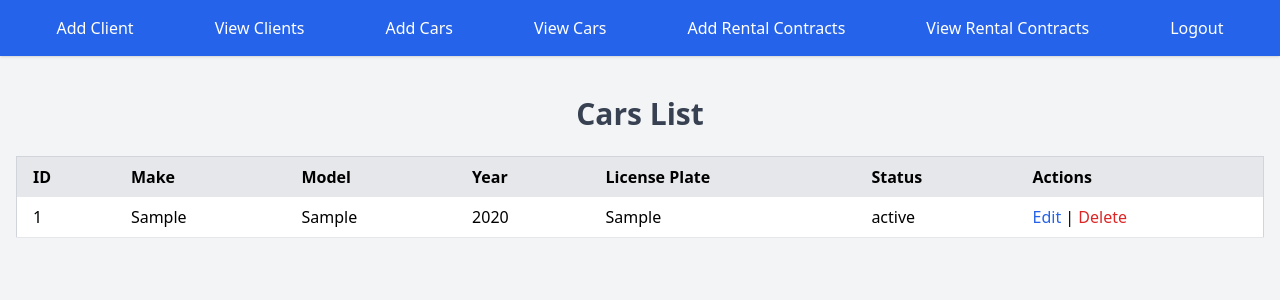
After one commit to anass17/application-de-gestion-de-location-de-voitures-v2, a PHP site: page /pages/user/view_cars.php in a window 1280 px wide. The commit adds this page. Shown: the top 300 px of the page. Run offline with PHP 8.4, Linux system fonts and the light colour scheme; the visitor is signed in with stand-in values (Sample User, id 1); tables that the repository leaves empty or names only in its code hold one stand-in row (values such as "Sample post"); data that the repository does not hold is empty; some libraries are stand-ins or nearby versions.

Commit message:
Added delete car and view cars pages

```diff
--- a/pages/admin/add_car.php
+++ b/pages/admin/add_car.php
@@ -27,7 +27,7 @@
         $car -> setStatus($_POST['status']);
 
         if ($car -> create()) {
-            header('Location: ../user/view_car.php');
+            header('Location: ../user/view_cars.php');
             exit;
         } else {
             $error = $car -> error;
@@ -50,10 +50,9 @@
         <ul class="flex justify-around">
             <li><a href="adduser.html" class="hover:text-gray-200">Add Client</a></li>
             <li><a href="view_clients.php" class="hover:text-gray-200">View Clients</a></li>
+            <li><a href="add_car.php" class="hover:text-gray-200">Add Cars</a></li>
             <li><a href="view_cars.php" class="hover:text-gray-200">View Cars</a></li>
-            <li><a href="add_car.php" class="hover:text-gray-200">Add Cars</a></li>
             <li><a href="add_rental_contract.php" class="hover:text-gray-200">Add Rental Contracts</a></li>
-            <li><a href="add_rental_contract.php" class="hover:text-gray-200">Add Rental Contract</a></li>
             <li><a href="view_rental_contracts.php" class="hover:text-gray-200">View Rental Contracts</a></li>
             <li><a href="../../auth/logout.php" class="hover:text-gray-200">Logout</a></li>
         </ul>
--- /dev/null
+++ b/pages/user/view_cars.php
@@ -0,0 +1,83 @@
+<?php
+    session_start();
+
+    require_once '../../vendor/autoload.php';
+    require '../../connection/db.php';
+    require '../../auth/UserClass.php';
+    require '../class/CarClass.php';
+
+    if (!isset($_SESSION['id'])) {
+        header("Location: ../../auth/login.php");
+        exit();
+    }
+
+    $conn = (new Database) -> connect();
+
+    $user = new User($conn);
+    $user -> fetchById($_SESSION['id']);
+
+    $car = new Car($conn, $user);
+
+    $result = $car -> readAll()
+?>
+
+<!DOCTYPE html>
+<html lang="en">
+<head>
+    <meta charset="UTF-8">
+    <meta name="viewport" content="width=device-width, initial-scale=1.0">
+    <title>View Cars</title>
+    <script src="https://cdn.tailwindcss.com"></script>
+</head>
+<body class="bg-gray-100 font-sans leading-normal tracking-normal">
+
+    <!-- Navbar Section -->
+    <nav class="bg-blue-600 text-white p-4 shadow">
+        <ul class="flex justify-around">
+            <li><a href="adduser.html" class="hover:text-gray-200">Add Client</a></li>
+            <li><a href="view_clients.php" class="hover:text-gray-200">View Clients</a></li>
+            <li><a href="add_car.php" class="hover:text-gray-200">Add Cars</a></li>
+            <li><a href="../user/view_cars.php" class="hover:text-gray-200">View Cars</a></li>
+            <li><a href="add_rental_contract.php" class="hover:text-gray-200">Add Rental Contracts</a></li>
+            <li><a href="view_rental_contracts.php" class="hover:text-gray-200">View Rental Contracts</a></li>
+            <li><a href="../../auth/logout.php" class="hover:text-gray-200">Logout</a></li>
+        </ul>
+    </nav>
+
+    <!-- Main Content -->
+    <div class="container mx-auto mt-10 px-4">
+        <h1 class="text-3xl font-bold text-gray-700 text-center mb-6">Cars List</h1>
+        <div class="overflow-x-auto">
+            <table class="table-auto w-full bg-white shadow-md rounded border border-gray-300">
+                <thead class="bg-gray-200">
+                    <tr>
+                        <th class="px-4 py-2 text-left">ID</th>
+                        <th class="px-4 py-2 text-left">Make</th>
+                        <th class="px-4 py-2 text-left">Model</th>
+                        <th class="px-4 py-2 text-left">Year</th>
+                        <th class="px-4 py-2 text-left">License Plate</th>
+                        <th class="px-4 py-2 text-left">Status</th>
+                        <th class="px-4 py-2 text-left">Actions</th>
+                    </tr>
+                </thead>
+                <tbody>
+                    <?php foreach($result as $row): ?>
+                        <tr class="border-b hover:bg-gray-100">
+                            <td class="px-4 py-2"><?= $row['id'] ?></td>
+                            <td class="px-4 py-2"><?= $row['make'] ?></td>
+                            <td class="px-4 py-2"><?= $row['model'] ?></td>
+                            <td class="px-4 py-2"><?= $row['year'] ?></td>
+                            <td class="px-4 py-2"><?= $row['license_plate'] ?></td>
+                            <td class="px-4 py-2"><?= $row['status'] ?></td>
+                            <td class="px-4 py-2">
+                                <a href="../admin/edit_car.php?id=<?= $row['id'] ?>" class="text-blue-600 hover:underline">Edit</a> |
+                                <a href="../admin/delete_car.php?id=<?= $row['id'] ?>" class="text-red-600 hover:underline">Delete</a>
+                            </td>
+                        </tr>
+                    <?php endforeach; ?>
+                </tbody>
+            </table>
+        </div>
+    </div>
+</body>
+</html>
```
Also changed, not shown: pages/admin/delete_car.php (added, +30 -0 lines).
